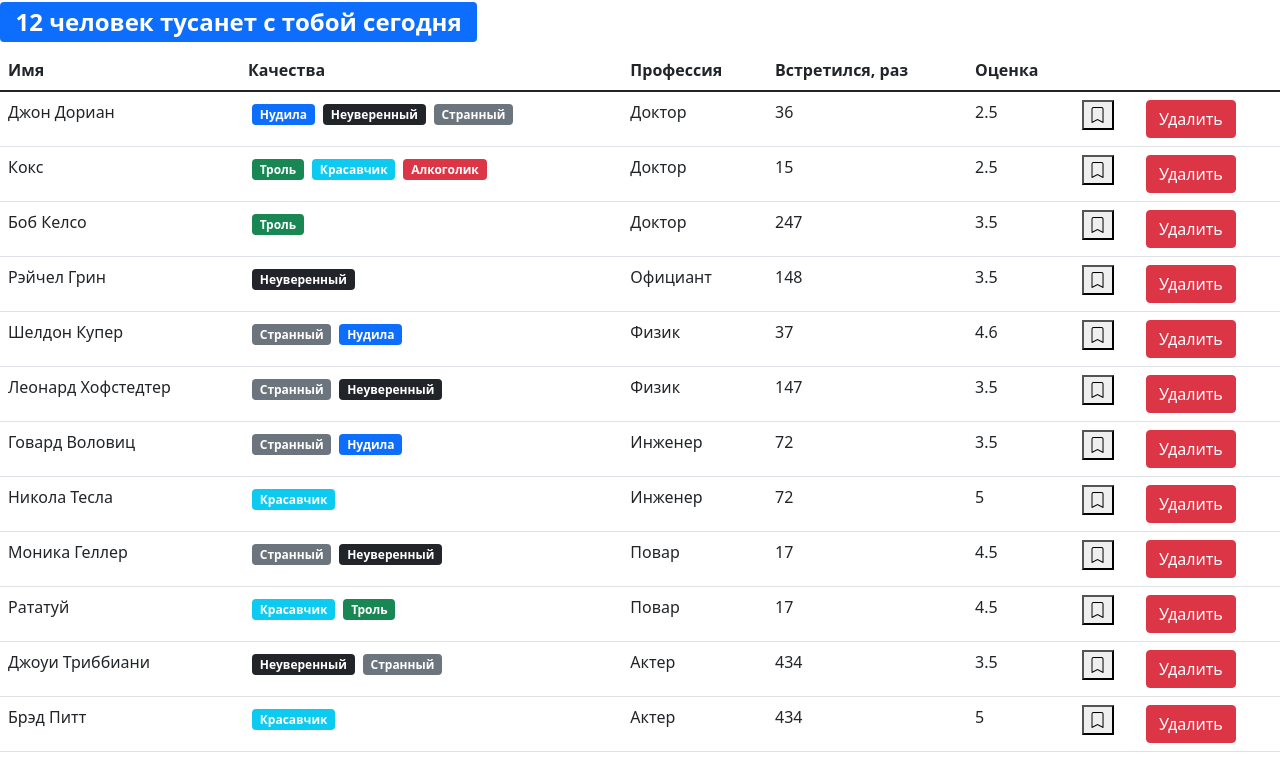
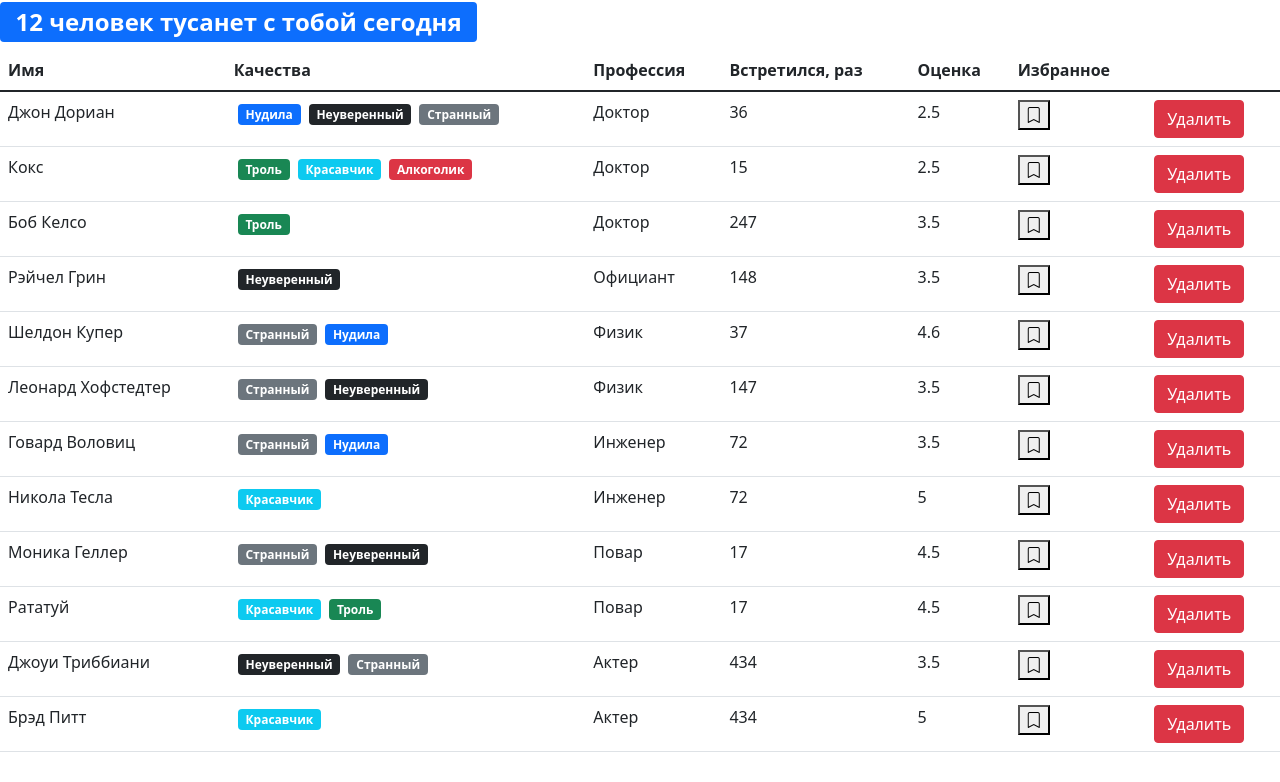
Before and after one commit to ILLEVIN/FAST-COMPANY, a React (Create React App) app: page / in a window 1280 px wide. Shown: the top 782 px of the page. Built offline with nearby package versions, Linux system fonts and the light colour scheme.

Commit message:
Code completion

```diff
--- a/src/app/App.js
+++ b/src/app/App.js
@@ -1,10 +1,7 @@
 import React, { useState } from "react";
 import api from "./api";
 import SearchStatus from "./components/searchStatus";
-import Qualitie from "./components/qualities";
 import Users from "./components/users";
-import User from "./components/user";
-// import Users from "./components/users";
 
 function App() {
   const [users, setUsers] = useState(api.users.fetchAll());
--- a/src/app/components/users.jsx
+++ b/src/app/components/users.jsx
@@ -15,7 +15,7 @@ const Users = ({ users, ...rest }) => {
               <th scope="col">Профессия</th>
               <th scope="col">Встретился, раз</th>
               <th scope="col">Оценка</th>
-              <th />
+              <th scope="col">Избранное</th>
             </tr>
           </thead>
           <tbody>
```
